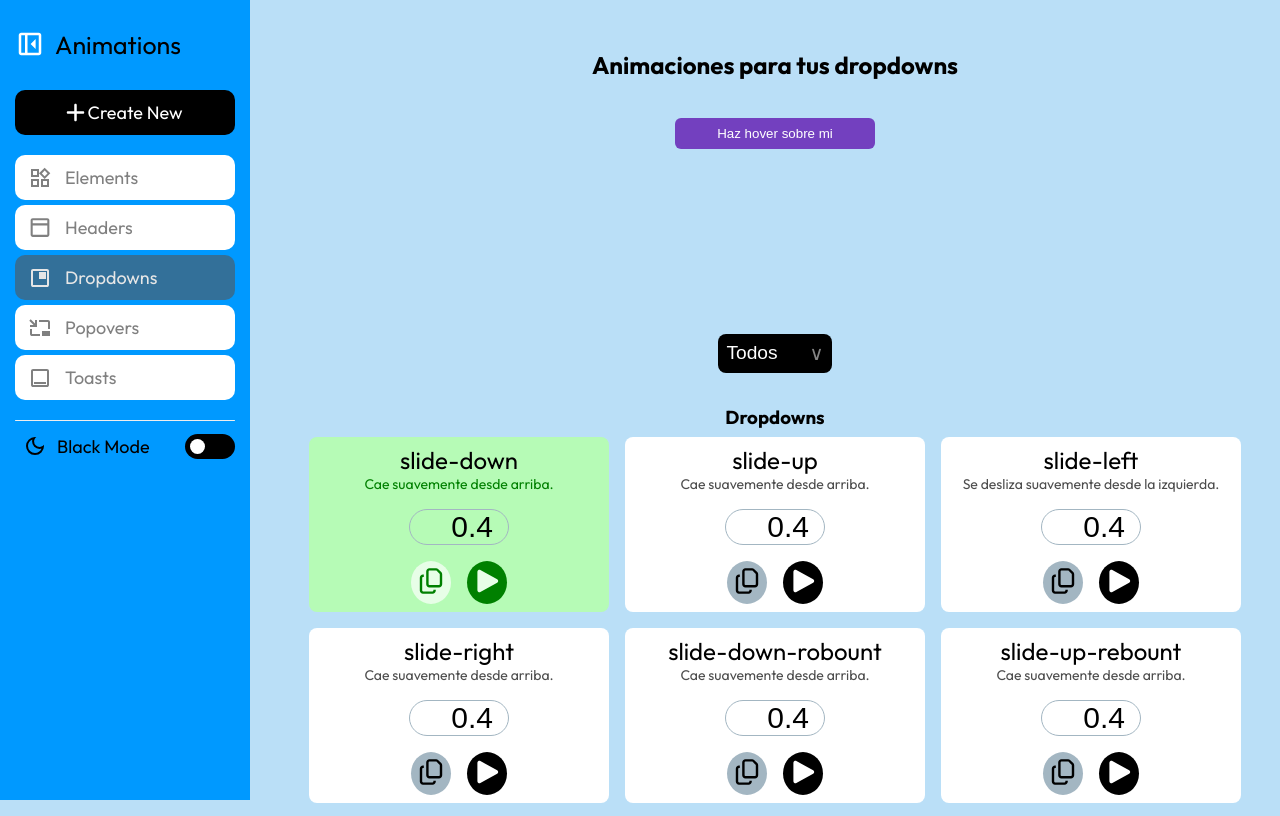
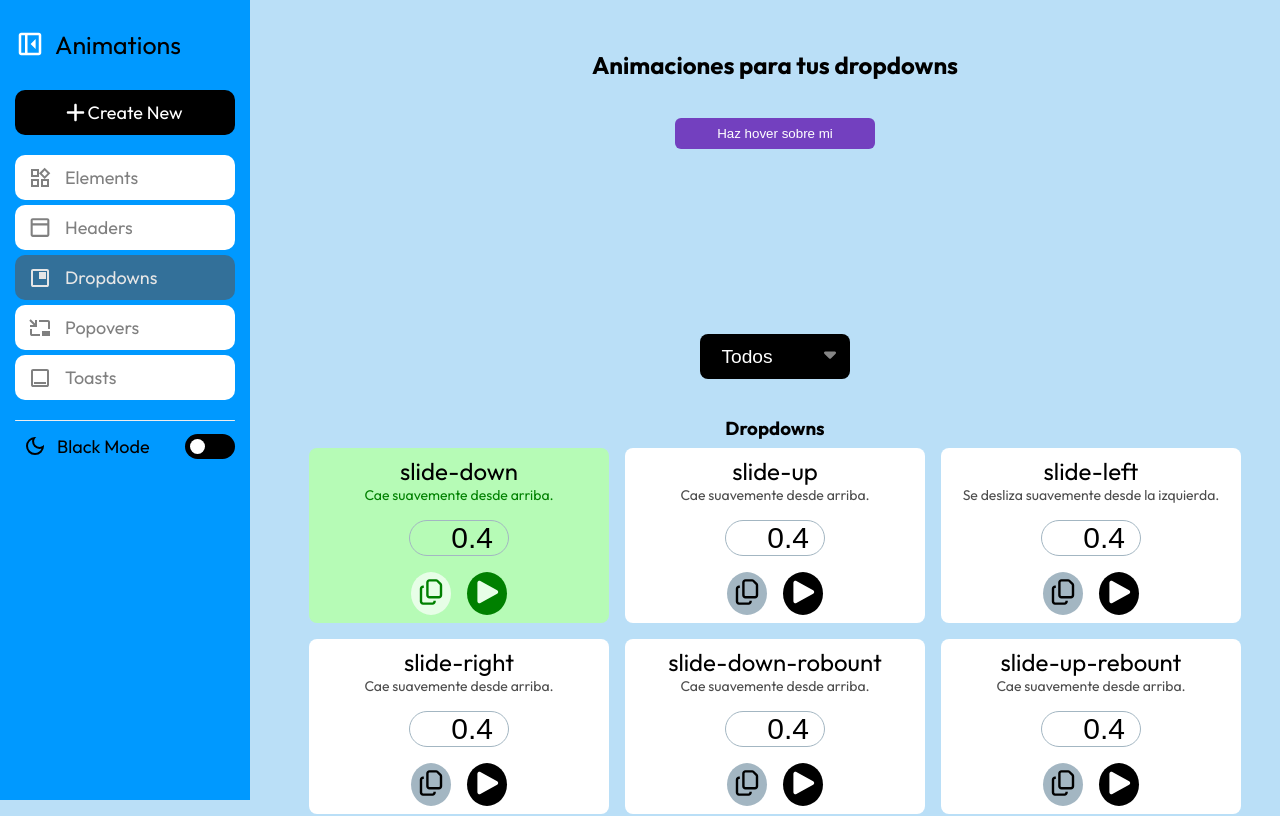
Before and after one commit to semartinl/animations-html, a React (Vite) app: page /dropdowns in a window 1280 px wide. Shown: the top 816 px of the page. Built offline with nearby package versions, Linux system fonts and the light colour scheme.

Commit message:
Fixing height aligment in filters stand

```diff
--- a/src/pages/Dropdowns.jsx
+++ b/src/pages/Dropdowns.jsx
@@ -5,6 +5,7 @@ import PlayIcon from "../../public/icons/PlayIcon";
 import AnimationElementComplex from "../components/AnimationElements/AnimationElementComplex";
 import { useAnimations } from "../hooks/useAnimations";
 import CopyPopover from "../components/CopyPopover";
+import CaretDown from "../../public/icons/CaretDown";
 export default function Dropdowns() {
   const dropdownTarget = useRef();
   const { filteredList, setSelectedType, selectedType, availableTypes } =
@@ -51,14 +52,21 @@ export default function Dropdowns() {
             e.target.parentElement.classList.toggle("open");
           }}
         >
-          {selectedType}
+          <span
+            className="typeSelected"
+            onClick={(e) => {
+              e.target.parentElement.parentElement.classList.toggle("open");
+            }}
+          >
+            {selectedType}
+          </span>
           <span
             className="arrow"
             onClick={(e) => {
               e.target.parentElement.parentElement.classList.toggle("open");
             }}
           >
-            &#8744;
+            <CaretDown />
           </span>
         </button>
 
--- a/src/styles/commons-styles.css
+++ b/src/styles/commons-styles.css
@@ -104,9 +104,9 @@
 /*Botones del filtro de animaciones*/
 .filters-animations-container {
   position: relative;
-  width: fit-content;
+
   #selectedFilter {
-    width: fit-content;
+    width: 150px;
     background: black;
     color: white;
     border: none;
@@ -114,9 +114,14 @@
     padding: 8px;
     font-size: larger;
     display: flex;
+    align-items: center;
     gap: 32px;
     cursor: pointer;
-    span {
+    span.typeSelected {
+      flex-grow: 1;
+    }
+    span.arrow {
+      width: 24px;
       transition: all 0.3s ease;
       color: hsla(0, 1%, 72%, 0.726);
     }
@@ -153,7 +158,7 @@
   }
 }
 .filters-animations-container.open {
-  #selectedFilter span {
+  #selectedFilter span.arrow {
     transform: rotateZ(180deg);
   }
   .filters-list {
--- a/src/styles/dropdowns.css
+++ b/src/styles/dropdowns.css
@@ -2,7 +2,7 @@
   width: 80%;
   margin: 50px auto;
   display: grid;
-  grid-template-rows: 20px 200px auto auto;
+  grid-template-rows: 20px 200px 50px auto;
   justify-items: center;
   gap: 32px;
   height: auto;
@@ -29,10 +29,13 @@
     border-radius: 6px;
   }
   .dropdown-container {
+    --margin-dropdown: 20px;
     width: 50%;
     border: none;
     position: absolute;
-    top: calc(100% + 20px); /* separa del botón sin crear “hueco de hover” */
+    top: calc(
+      100% + var(--margin-dropdown)
+    ); /* separa del botón sin crear “hueco de hover” */
     left: 0;
     transform: translate(50%, 0%);
     z-index: 10;
@@ -44,10 +47,12 @@
     &::before {
       content: "";
       position: absolute;
-      top: -20px; /* Cubre el espacio vacío de 10px arriba */
+      top: calc(
+        0% - var(--margin-dropdown)
+      ); /* Cubre el espacio vacío de 10px arriba */
       left: 0;
       width: 100%;
-      height: 20px; /*Esto cambiarlo por el tamaño tambien*/
+      height: var(--margin-dropdown); /*Esto cambiarlo por el tamaño tambien*/
     }
 
     ol {
@@ -55,7 +60,6 @@
 
       li {
         width: 100%;
-
         padding: 8px;
         border-bottom: 1px solid;
         &:hover {
```
